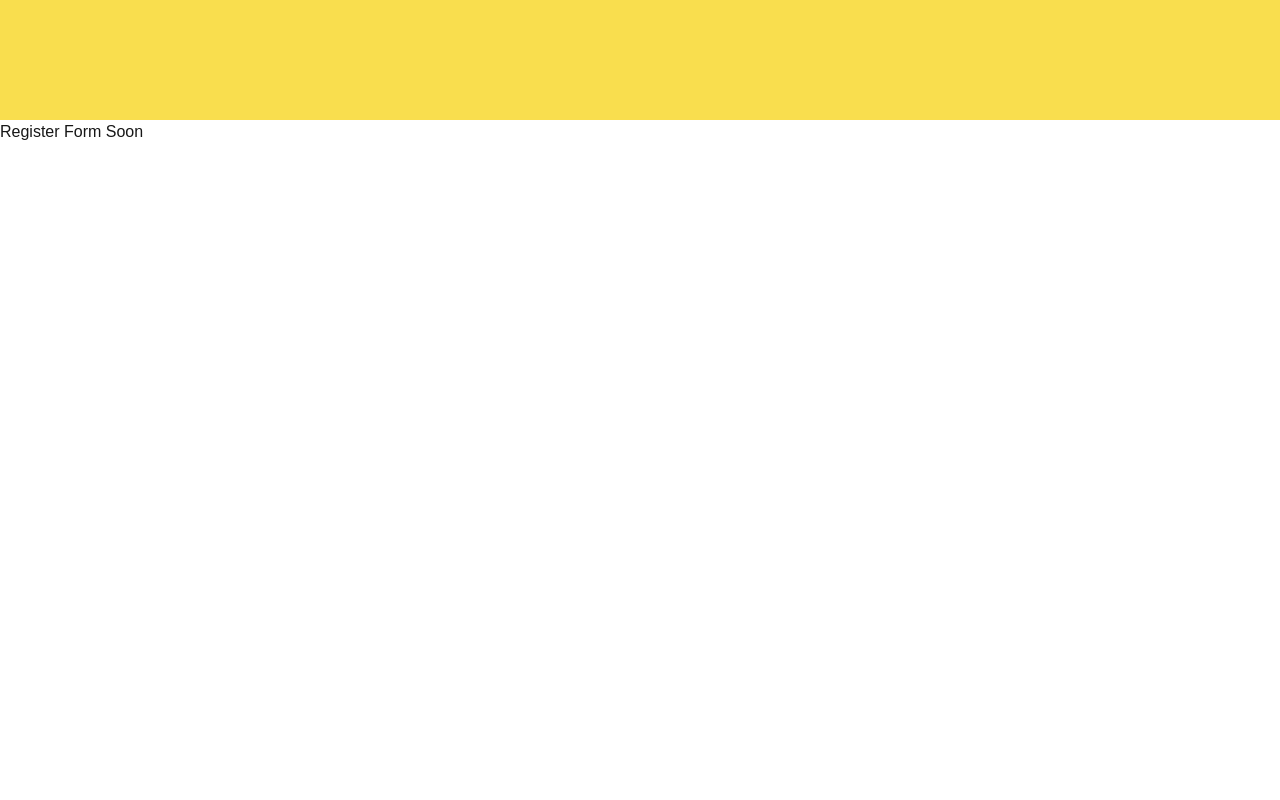
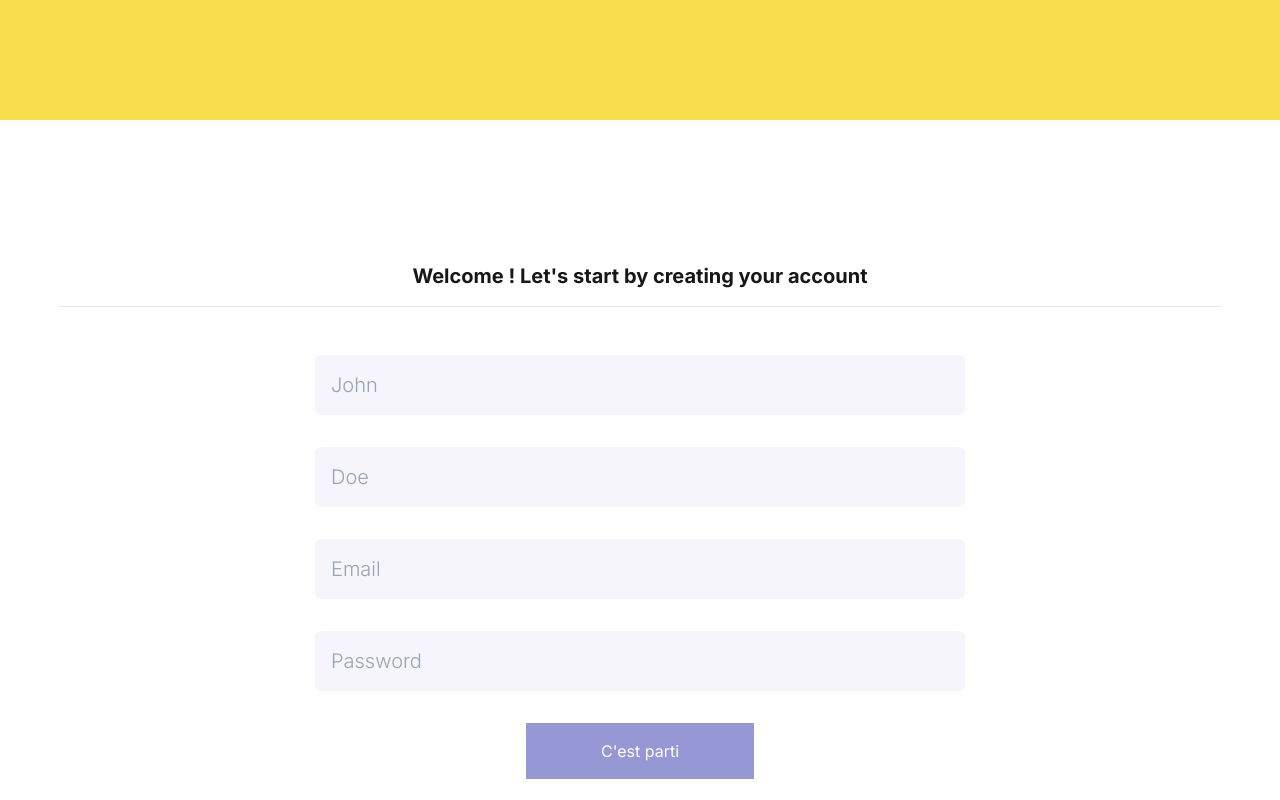
Before and after one commit to sam-sepiol1/cogip-client, a Next.js app: page /register in a window 1280 px wide. Shown: the part 680-1480 px from the top of the page. Before the commit the page ends 824 px from the top, so only its background shows below. Built offline with nearby package versions, Linux system fonts and the light colour scheme.

Commit message:
Merge main

```diff
--- a/app/components/Login_register_header.tsx
+++ b/app/components/Login_register_header.tsx
@@ -24,6 +24,8 @@ export default function Login_register_header() {
 
 					<div className="flex flex-col justify-center items-center pt-[30%]">
 						<h2 className="text-4xl font-semibold">Start now !</h2>
+						<div>
+						<a href="#form-section">
 						<Image
 							src="/Home_Header/arrow-curve-down-right.svg"
 							alt="Illustration"
@@ -31,9 +33,9 @@ export default function Login_register_header() {
 							height={530}
 							className="w-[90px] pl-4  h-auto"
 						/>
+						</a>
+						</div>
 					</div>
-
-
 				</div>
 			</div>
 		</main>
--- a/app/components/New_entry_form.tsx
+++ b/app/components/New_entry_form.tsx
@@ -1,22 +1,41 @@
+import React from "react";
+
 interface Props {
     title: string;
-    fields: string[]
+    fields: string[];
+    placeholders: string[];
+    submitText: string;
+    onChange: (name: string, value: string) => void;
+    onSubmit: (e: React.FormEvent<HTMLFormElement>) => void;
+    errorMessage: string;
 }
 
-export default function New_entry_form({ title, fields }: Props) {
+export default function New_entry_form({ title, fields, submitText, placeholders, onChange, onSubmit, errorMessage }: Props) {
     return (
-        <main className="flex flex-col justify-center ml-12 p-7 dashboard_form mr-12 bg-white rounded-lg mb-14 ">
+        <main id="form-section" className="flex flex-col justify-center items-center w-full p-7 dashboard_form bg-white rounded-lg mb-14 ">
             <h1 className="text-xl font-bold mb-4">{title}</h1>
             <hr className="w-[95%] mb-12"/>
-            <form action="" method="post" className="flex flex-col gap-8 ">
-                {fields.map((field) => {
+            <form action="" method="post" className="flex flex-col gap-8" onSubmit={onSubmit}>
+                {fields.map((field, index) => {
                     return (
-                        <div key={field} className="w-[95%]">
-                            <input className="dashboard_background p-4 w-full font-light text-xl rounded-md" type="text" name={field} id={field} placeholder={field} required />
+                        <div key={field} className="">
+                            <input
+                                className="dashboard_background p-4 w-[650px] font-light text-xl rounded-md"
+                                type="text"
+                                name={field}
+                                id={field}
+                                placeholder={placeholders[index]}
+                                onChange={(e) => onChange(field.toLowerCase(), e.target.value)}
+                                required />
                         </div>
                     );
                 })}
-                <button className="bg-[#9698D6] text-white p-4 w-[35%] self-center" type="submit">Save</button>
+                <button className="bg-[#9698D6] text-white p-4 w-[35%] self-center" type="submit">{submitText}</button>
+                { errorMessage && (
+                    <div className="text-center text-xl ">
+                        <p className="text-red-500">{errorMessage}</p>
+                    </div>
+                )}
             </form>
         </main>
     );
--- a/app/globals.css
+++ b/app/globals.css
@@ -15,6 +15,10 @@
   --footer-size-footer-nav: 14px;
   --footer-weight-nav: 400;
   --footer-line-height-nav: 18.31px;
+}
+
+html {
+  scroll-behavior: smooth;
 }
 
 body {
@@ -145,6 +149,10 @@ body {
   background-color: white;
 }
 
+#form-section {
+  height: 100vh;
+}
+
 .dashboard-menu-name {
   font-family: 'Roboto', sans-serif;
 }
--- a/app/register/page.tsx
+++ b/app/register/page.tsx
@@ -1,10 +1,67 @@
+'use client'
+
 import Login_register_header from "@/app/components/Login_register_header";
+import React, { useState } from "react";
+import axios from "axios";
+import New_entry_form from "@/app/components/New_entry_form";
+import { useRouter } from "next/navigation";
 
 export default function Register() {
+    const router = useRouter();
+
+    const [dto, setDto] = useState({
+        first_name: '',
+        last_name: '',
+        role_id: 3,
+        email: '',
+        password: ''
+    });
+
+    const [error, setError] = useState("");
+
+    const handleChange = (name: string, value: string) => {
+        setDto((prevDto) => ({
+            ...prevDto,
+            [name]: value
+        }));
+    };
+
+    const handleSubmitForm = async (event: React.FormEvent<HTMLFormElement>) => {
+        event.preventDefault();
+
+        try {
+            const response = await axios.post('http://localhost:3000/api/auth/register', dto);
+
+            if (response.status !== 200) {
+                return;
+            }
+
+            try {
+                router.push('/dashboard');
+
+            } catch (error) {
+                console.error("Redirect error -> ", error);
+            }
+
+        } catch (error) {
+            setError(`${error}, please try again.`);
+            console.error('Error while registering:', error);
+        }
+    };
+
     return (
         <main>
-            <Login_register_header />
-            <h1>Register Form Soon</h1>
+            <Login_register_header/>
+            <New_entry_form
+                title="Welcome ! Let's start by creating your account"
+                fields={["first_name", "last_name", "email", "password"]}
+                placeholders={["John", "Doe", "Email", "Password"]}
+                onChange={handleChange}
+                onSubmit={handleSubmitForm}
+                submitText="C'est parti"
+                errorMessage={error}
+            />
+            )
         </main>
     )
 }
```
